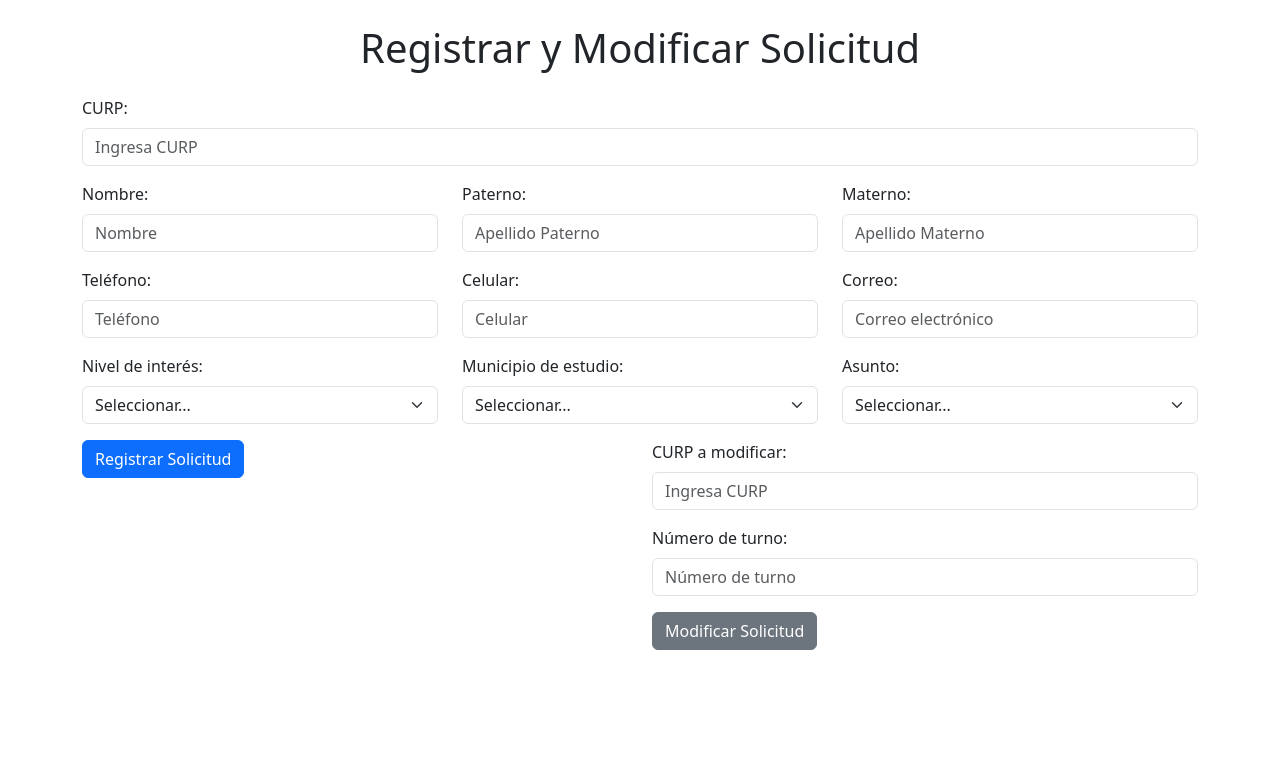
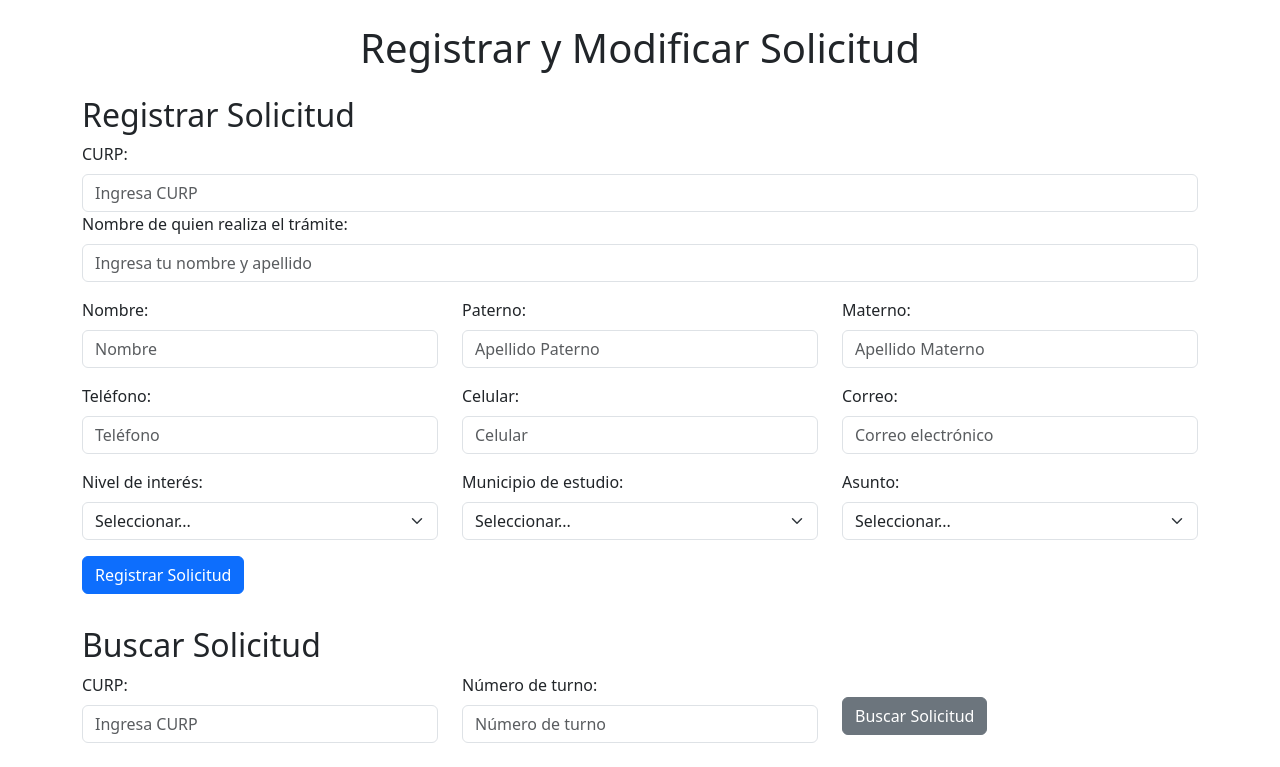
Before and after one commit to NoSenseQC/2Parcial, a Flask app: page /User_Registrar in a window 1280 px wide. Shown: the part 56-823 px from the top of the page. Before the commit the page ends 706 px from the top, so only its background shows below. Run offline with Flask 3, Linux system fonts and the light colour scheme; data that the repository does not hold is empty; some libraries are stand-ins or nearby versions.

Commit message:
login terminado y catalogos en el form

```diff
--- a/App.py
+++ b/App.py
@@ -1,30 +1,44 @@
-from flask import Flask, render_template, request, redirect, url_for, send_file
+from flask import Flask, render_template, request, redirect, url_for, send_file, jsonify, session
+import model.package_model.Administradores as Administradores_o
+import model.package_model.Municipio as Municipio_o  # Importar el modelo de Municipio
+import model.package_model.Asunto as Asunto_o  # Importar el modelo de Asunto
+import model.package_model.Nivel as Nivel_o  # Importar el modelo de Nivel
 from io import BytesIO
 from reportlab.lib.pagesizes import letter
 from reportlab.pdfgen import canvas
 import qrcode
 import random  # Para generar números de turno simulados
 
+# Importar métodos estáticos
+from model.package_model.Administradores import Administradores
+
 app = Flask(__name__)
+app.secret_key = 'supersecretkey'  # Necesario para utilizar sesiones
 
 @app.route('/')
 def login():
     return render_template('Login.html')
 
-@app.route('/admin_login', methods=['POST'])
+@app.route('/admin_login', methods=['GET','POST'])
 def admin_login():
-    username = request.form['username']
-    password = request.form['password']
+    try:
+        data = request.get_json()  # obtener datos de la solicitud JSON
+        if data is None:
+            raise ValueError("No se recibieron datos JSON")
+        admin = data['admin']
+        contrasena = data['contrasena']
+        if admin.strip() == '' or contrasena.strip() == '':
+            return jsonify({'status': 'error', 'message': 'El usuario y la contraseña no deben ir vacíos'})
 
-    # Validación simple de campos vacíos
-    if username.strip() == '' or password.strip() == '':
-        return redirect(url_for('login'))  # Redirige al formulario de login si hay campos vacíos
-
-    # Lógica de autenticación
-    if username == 'admin' and password == 'password':  # Ejemplo básico de autenticación
-        return redirect(url_for('admin_menu'))
-    else:
-        return redirect(url_for('login'))  # Redirige al formulario de login si la autenticación falla
+        existe = Administradores.verifica_administrador(admin, contrasena)
+        if existe:
+            session['admin_id'] = admin
+            return jsonify({'status': 'success', 'message': 'Autenticación exitosa'})
+        else:
+            return jsonify({'status': 'error', 'message': 'Nombre de usuario o contraseña incorrectos'})
+    except Exception as e:
+        print(f"Error en admin_login: {e}")
+        return jsonify({'status': 'error', 'message': 'Error en el servidor: ' + str(e)})
 
 @app.route('/admin_menu')
 def admin_menu():
@@ -40,6 +54,12 @@ def admin_catalogos():
 
 @app.route('/User_Registrar', methods=['GET', 'POST'])
 def user_registrar():
+    municipio_model = Municipio_o.Municipio()  # Crear instancia del modelo Municipio
+    asuntos_model = Asunto_o.Asunto()  # Crear instancia del modelo Asunto
+    niveles_model = Nivel_o.Nivel()  # Crear instancia del modelo Nivel
+    municipios = municipio_model.obtener_municipios()  # Obtener lista de municipios
+    asuntos = asuntos_model.obtener_asuntos()  # Obtener lista de asuntos
+    niveles = niveles_model.obtener_niveles()  # Obtener lista de niveles
     if request.method == 'POST':
         # Obtener datos del formulario
         curp = request.form['curp']
@@ -64,7 +84,7 @@ def user_registrar():
 
         return send_file(pdf_buffer, as_attachment=True, download_name='solicitud.pdf', mimetype='application/pdf')
 
-    return render_template('UserRegistrar.html')
+    return render_template('UserRegistrar.html', municipios=municipios, asuntos=asuntos, niveles=niveles)  # Pasar municipios, asuntos y niveles a la plantilla
 
 def generar_pdf(curp, nombre, paterno, materno, numero_turno):
     buffer = BytesIO()
--- a/static/js/UserRegistrar_script.js
+++ b/static/js/UserRegistrar_script.js
@@ -1,6 +1,6 @@
-
 function validaFormulario() {
     let js_curp = getTextInputById("curp");
+    let js_solicitante = getTextInputById("solicitante");
     let js_nombre = getTextInputById("nombre");
     let js_paterno = getTextInputById("paterno");
     let js_materno = getTextInputById("materno");
@@ -18,7 +18,10 @@ function validaFormulario() {
         alert("El CURP ingresado no es válido");
         return false;
     }
-
+    if (js_solicitante.trim().length === 0) {
+        alert("El nombre del solicitante es obligatorio");
+        return false;
+    }
     if (js_nombre.trim().length === 0) {
         alert("El campo nombre es obligatorio");
         return false;
@@ -71,3 +74,40 @@ function validarCURP(curp) {
 let getTextInputById = (id) => {
     return document.getElementById(id).value;
 };
+
+function buscarSolicitud() {
+    const curp = document.getElementById('buscar-curp').value;
+    const turno = document.getElementById('buscar-turno').value;
+    // Aquí iría la llamada al backend para buscar la solicitud
+
+    // Simulación de datos encontrados
+    const solicitudEncontrada = {
+        curp: curp,
+        turno: turno,
+        nombre: 'Nombre Ejemplo',
+        paterno: 'Apellido Paterno',
+        materno: 'Apellido Materno',
+        telefono: '1234567890',
+        celular: '0987654321',
+        correo: 'ejemplo@correo.com',
+        nivel: 'preparatoria',
+        municipio: 'municipio1',
+        asunto: 'asunto1'
+    };
+
+    // Si se encuentra la solicitud, se rellenan los campos del formulario de modificación
+    document.getElementById('modificar-solicitud-form').style.display = 'block';
+    document.getElementById('modificar-curp').value = solicitudEncontrada.curp;
+    document.getElementById('modificar-turno').value = solicitudEncontrada.turno;
+    document.getElementById('modificar-nombre').value = solicitudEncontrada.nombre;
+    document.getElementById('modificar-paterno').value = solicitudEncontrada.paterno;
+    document.getElementById('modificar-materno').value = solicitudEncontrada.materno;
+    document.getElementById('modificar-telefono').value = solicitudEncontrada.telefono;
+    document.getElementById('modificar-celular').value = solicitudEncontrada.celular;
+    document.getElementById('modificar-correo').value = solicitudEncontrada.correo;
+    document.getElementById('modificar-nivel').value = solicitudEncontrada.nivel;
+    document.getElementById('modificar-municipio').value = solicitudEncontrada.municipio;
+    document.getElementById('modificar-asunto').value = solicitudEncontrada.asunto;
+
+    return false; // Prevenir el envío del formulario de búsqueda
+}
--- a/templates/Login.html
+++ b/templates/Login.html
@@ -26,7 +26,7 @@
         <div class="form-container">
             <div class="form-column">
                 <h4 class="section-title">Soy Administrador</h4>
-                <form action="{{ url_for('admin_login') }}" method="POST">
+                <form id="login" action="{{ url_for('admin_login') }}" method="POST">
                     <div class="form-group mb-4">
                         <label for="admin-user">Nombre de usuario:</label>
                         <input type="text" class="form-control" id="admin-user" name="username" placeholder="Ingrese su usuario">
@@ -44,12 +44,10 @@
                 <h4 class="section-title">Solicitar una cita</h4>
                 <!-- Redirecciones con JavaScript -->
                 <button type="button" class="btn btn-primary btn-block mb-3" onclick="window.location.href = '{{ url_for('user_registrar') }}'">Registrar Solicitud</button>
-
-
             </div>
         </div>
     </div>
-    <script src="{{ url_for('static', filename='js/bootstrap.min.js') }}"></script>
+    <script src="{{ url_for('static', filename='bootstrap-5.3.2/dist/js/bootstrap.min.js') }}"></script>
     <script src="{{ url_for('static', filename='js/login.js') }}"></script>
 </body>
 </html>
--- a/templates/UserRegistrar.html
+++ b/templates/UserRegistrar.html
@@ -21,11 +21,16 @@
     </nav>
     <div class="container mt-4">
         <h1 class="text-center mb-4">Registrar y Modificar Solicitud</h1>
+
+        <!-- Formulario de Registro -->
         <form action="{{ url_for('user_registrar') }}" method="POST" onsubmit="return validaFormulario()">
+            <h2>Registrar Solicitud</h2>
             <div class="row mb-3">
                 <div class="col">
                     <label for="curp" class="form-label">CURP:</label>
                     <input type="text" class="form-control" id="curp" name="curp" placeholder="Ingresa CURP">
+                    <label for="solicitante" class="form-label">Nombre de quien realiza el trámite:</label>
+                    <input type="text" class="form-control" id="solicitante" name="solicitante" placeholder="Ingresa tu nombre y apellido">
                 </div>
             </div>
             <div class="row mb-3">
@@ -61,27 +66,27 @@
                     <label for="nivel" class="form-label">Nivel de interés:</label>
                     <select class="form-select" id="nivel" name="nivel">
                         <option value="">Seleccionar...</option>
-                        <option value="primaria">Primaria</option>
-                        <option value="secundaria">Secundaria</option>
-                        <option value="preparatoria">Preparatoria</option>
+                        {% for nivel in niveles %}
+                            <option value="{{ nivel[0] }}">{{ nivel[1] }}</option>
+                        {% endfor %}
                     </select>
                 </div>
                 <div class="col">
                     <label for="municipio" class="form-label">Municipio de estudio:</label>
                     <select class="form-select" id="municipio" name="municipio">
                         <option value="">Seleccionar...</option>
-                        <option value="municipio1">Municipio 1</option>
-                        <option value="municipio2">Municipio 2</option>
-                        <option value="municipio3">Municipio 3</option>
+                        {% for municipio in municipios %}
+                            <option value="{{ municipio[0] }}">{{ municipio[1] }}</option>
+                        {% endfor %}
                     </select>
                 </div>
                 <div class="col">
                     <label for="asunto" class="form-label">Asunto:</label>
                     <select class="form-select" id="asunto" name="asunto">
                         <option value="">Seleccionar...</option>
-                        <option value="asunto1">Asunto 1</option>
-                        <option value="asunto2">Asunto 2</option>
-                        <option value="asunto3">Asunto 3</option>
+                        {% for asunto in asuntos %}
+                            <option value="{{ asunto[0] }}">{{ asunto[1] }}</option>
+                        {% endfor %}
                     </select>
                 </div>
             </div>
@@ -89,22 +94,98 @@
                 <div class="col">
                     <button type="submit" class="btn btn-primary">Registrar Solicitud</button>
                 </div>
+            </div>
+        </form>
+
+        <!-- Formulario de Búsqueda -->
+        <h2>Buscar Solicitud</h2>
+        <form id="buscar-solicitud-form" onsubmit="return buscarSolicitud()">
+            <div class="row mb-3">
                 <div class="col">
-                    <!-- Botón de Modificar y campos para modificar -->
-                    <div class="form-group mb-3">
-                        <label for="modificar-curp" class="form-label">CURP a modificar:</label>
-                        <input type="text" class="form-control" id="modificar-curp" name="modificar-curp" placeholder="Ingresa CURP">
-                    </div>
-                    <div class="form-group mb-3">
-                        <label for="numero-turno" class="form-label">Número de turno:</label>
-                        <input type="text" class="form-control" id="numero-turno" name="numero-turno" placeholder="Número de turno">
-                    </div>
-                    <button type="button" class="btn btn-secondary">Modificar Solicitud</button>
+                    <label for="buscar-curp" class="form-label">CURP:</label>
+                    <input type="text" class="form-control" id="buscar-curp" name="buscar-curp" placeholder="Ingresa CURP">
+                </div>
+                <div class="col">
+                    <label for="buscar-turno" class="form-label">Número de turno:</label>
+                    <input type="text" class="form-control" id="buscar-turno" name="buscar-turno" placeholder="Número de turno">
+                </div>
+                <div class="col">
+                    <button type="submit" class="btn btn-secondary mt-4">Buscar Solicitud</button>
+                </div>
+            </div>
+        </form>
+
+        <!-- Formulario de Modificación (se muestra después de la búsqueda) -->
+        <form id="modificar-solicitud-form" action="{{ url_for('user_registrar') }}" method="POST" style="display: none;">
+            <h2>Modificar Solicitud</h2>
+            <input type="hidden" id="modificar-curp" name="modificar-curp">
+            <input type="hidden" id="modificar-turno" name="modificar-turno">
+            <!-- Los campos se rellenarán automáticamente después de la búsqueda -->
+            <div class="row mb-3">
+                <div class="col">
+                    <label for="modificar-nombre" class="form-label">Nombre:</label>
+                    <input type="text" class="form-control" id="modificar-nombre" name="modificar-nombre">
+                </div>
+                <div class="col">
+                    <label for="modificar-paterno" class="form-label">Paterno:</label>
+                    <input type="text" class="form-control" id="modificar-paterno" name="modificar-paterno">
+                </div>
+                <div class="col">
+                    <label for="modificar-materno" class="form-label">Materno:</label>
+                    <input type="text" class="form-control" id="modificar-materno" name="modificar-materno">
+                </div>
+            </div>
+            <div class="row mb-3">
+                <div class="col">
+                    <label for="modificar-telefono" class="form-label">Teléfono:</label>
+                    <input type="text" class="form-control" id="modificar-telefono" name="modificar-telefono">
+                </div>
+                <div class="col">
+                    <label for="modificar-celular" class="form-label">Celular:</label>
+                    <input type="text" class="form-control" id="modificar-celular" name="modificar-celular">
+                </div>
+                <div class="col">
+                    <label for="modificar-correo" class="form-label">Correo:</label>
+                    <input type="email" class="form-control" id="modificar-correo" name="modificar-correo">
+                </div>
+            </div>
+            <div class="row mb-3">
+                <div class="col">
+                    <label for="modificar-nivel" class="form-label">Nivel de interés:</label>
+                    <select class="form-select" id="modificar-nivel" name="modificar-nivel">
+                        <option value="">Seleccionar...</option>
+                        {% for nivel in niveles %}
+                            <option value="{{ nivel[0] }}">{{ nivel[1] }}</option>
+                        {% endfor %}
+                    </select>
+                </div>
+                <div class="col">
+                    <label for="modificar-municipio" class="form-label">Municipio de estudio:</label>
+                    <select class="form-select" id="modificar-municipio" name="modificar-municipio">
+                        <option value="">Seleccionar...</option>
+                        {% for municipio in municipios %}
+                            <option value="{{ municipio[0] }}">{{ municipio[1] }}</option>
+                        {% endfor %}
+                    </select>
+                </div>
+                <div class="col">
+                    <label for="modificar-asunto" class="form-label">Asunto:</label>
+                    <select class="form-select" id="modificar-asunto" name="modificar-asunto">
+                        <option value="">Seleccionar...</option>
+                        {% for asunto in asuntos %}
+                            <option value="{{ asunto[0] }}">{{ asunto[1] }}</option>
+                        {% endfor %}
+                    </select>
+                </div>
+            </div>
+            <div class="row mb-3">
+                <div class="col">
+                    <button type="submit" class="btn btn-warning">Modificar Solicitud</button>
                 </div>
             </div>
         </form>
     </div>
-    <script src="{{ url_for('static', filename='js/bootstrap.min.js') }}"></script>
+
     <script src="{{ url_for('static', filename='js/UserRegistrar_script.js') }}"></script>
 </body>
 </html>
```
Also changed, not shown: model/package_model/Formulario.py (added, +78 -0 lines), static/js/login.js (+40 -9 lines), test/test_Formulario.py (added, +56 -0 lines), test/test_Municipio.py (+17 -17 lines).
